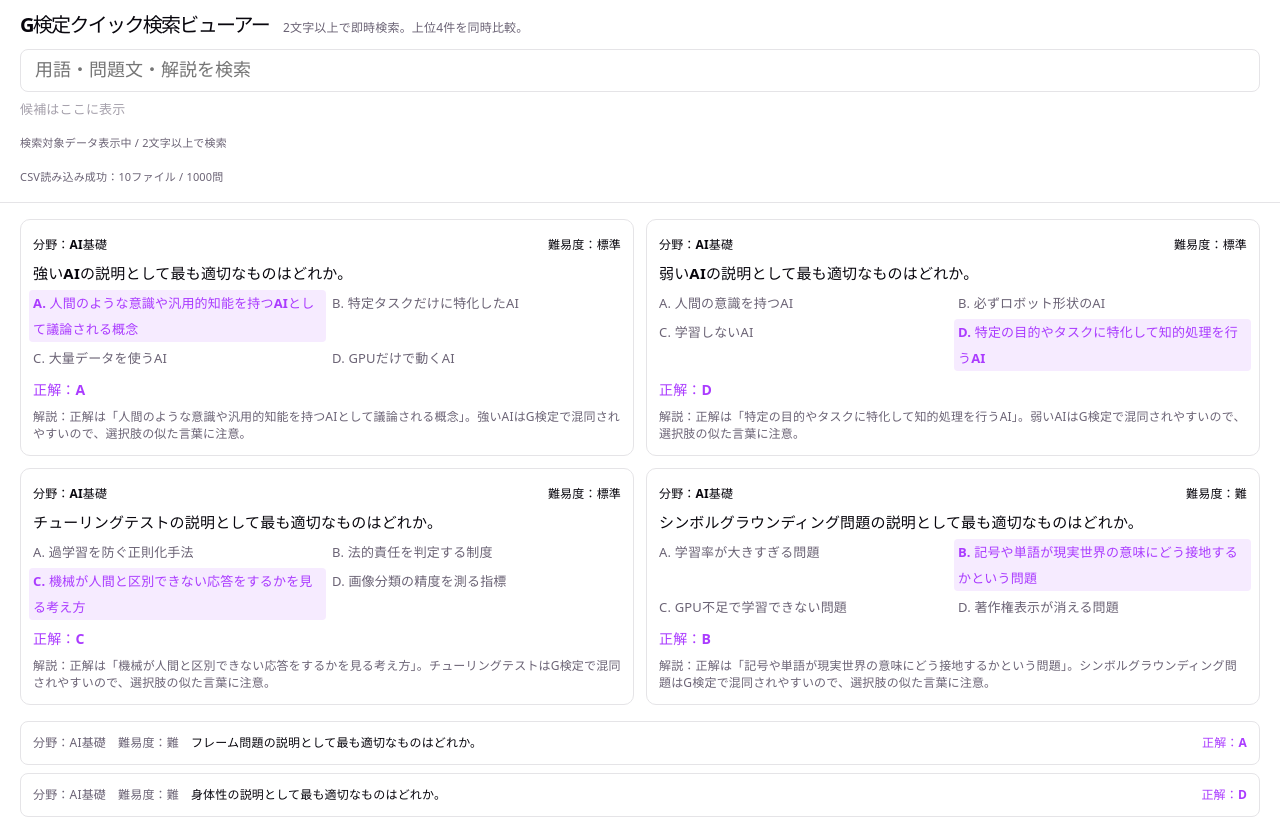
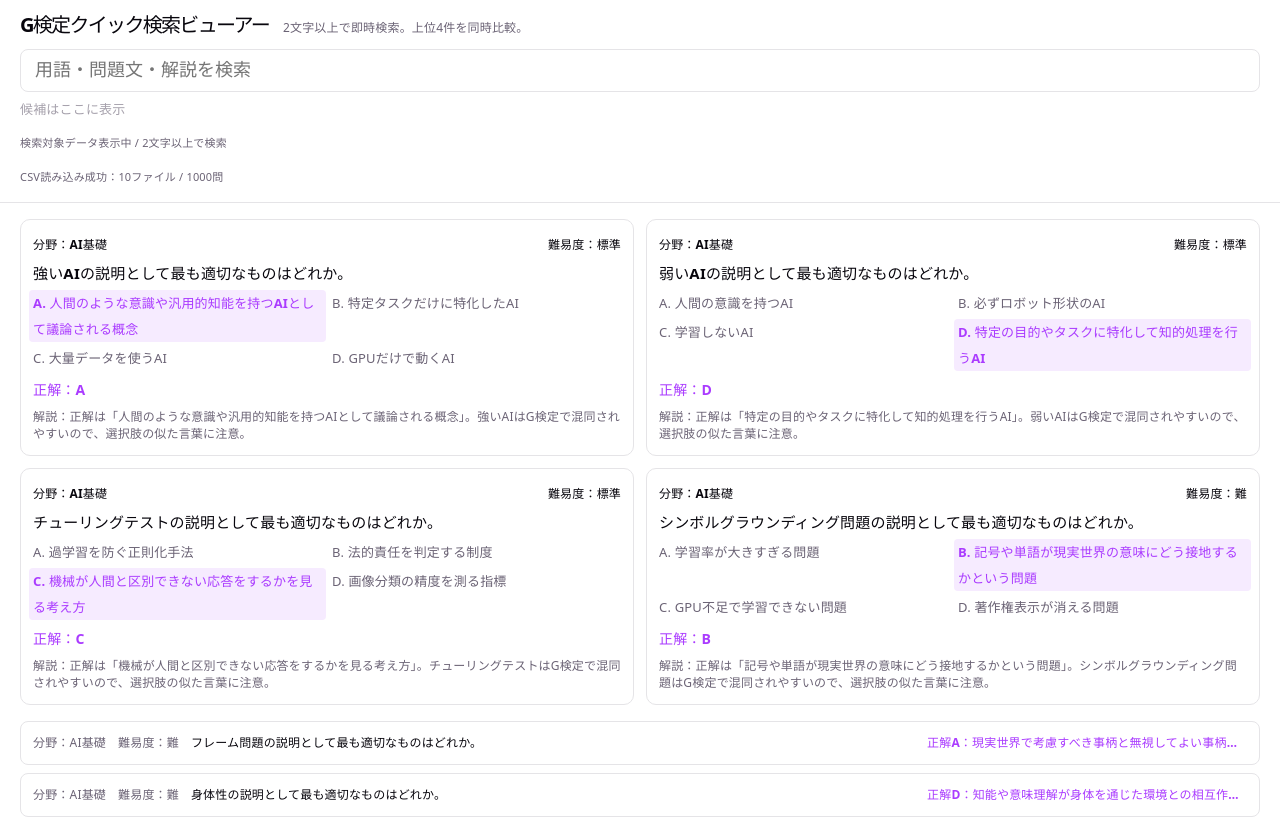
Before and after one commit to itoksk-boop/gken-quicksearch-viewer, a React (Vite) app: page / in a window 1280 px wide. Shown: the top 819 px of the page. Built offline with nearby package versions, Linux system fonts and the light colour scheme.

Commit message:
Show answer text in result list

```diff
--- a/src/App.css
+++ b/src/App.css
@@ -229,9 +229,16 @@
 .result-answer {
   font-weight: 700;
   color: var(--accent);
+  flex: 1 1 220px;
+  max-width: 320px;
+  min-width: 0;
+  overflow: hidden;
+  text-overflow: ellipsis;
+  white-space: nowrap;
 }
 
 .result-question {
   flex: 1 1 auto;
+  min-width: 0;
   font-weight: 600;
 }
--- a/src/App.tsx
+++ b/src/App.tsx
@@ -167,7 +167,9 @@ function App() {
                       難易度：{q.difficulty}
                     </span>
                     <span className="result-question">{q.question}</span>
-                    <span className="result-answer">正解：{q.answer}</span>
+                    <span className="result-answer">
+                      正解{q.answer}：{q.choices[q.answer]}
+                    </span>
                   </li>
                 ))}
               </ul>
```
